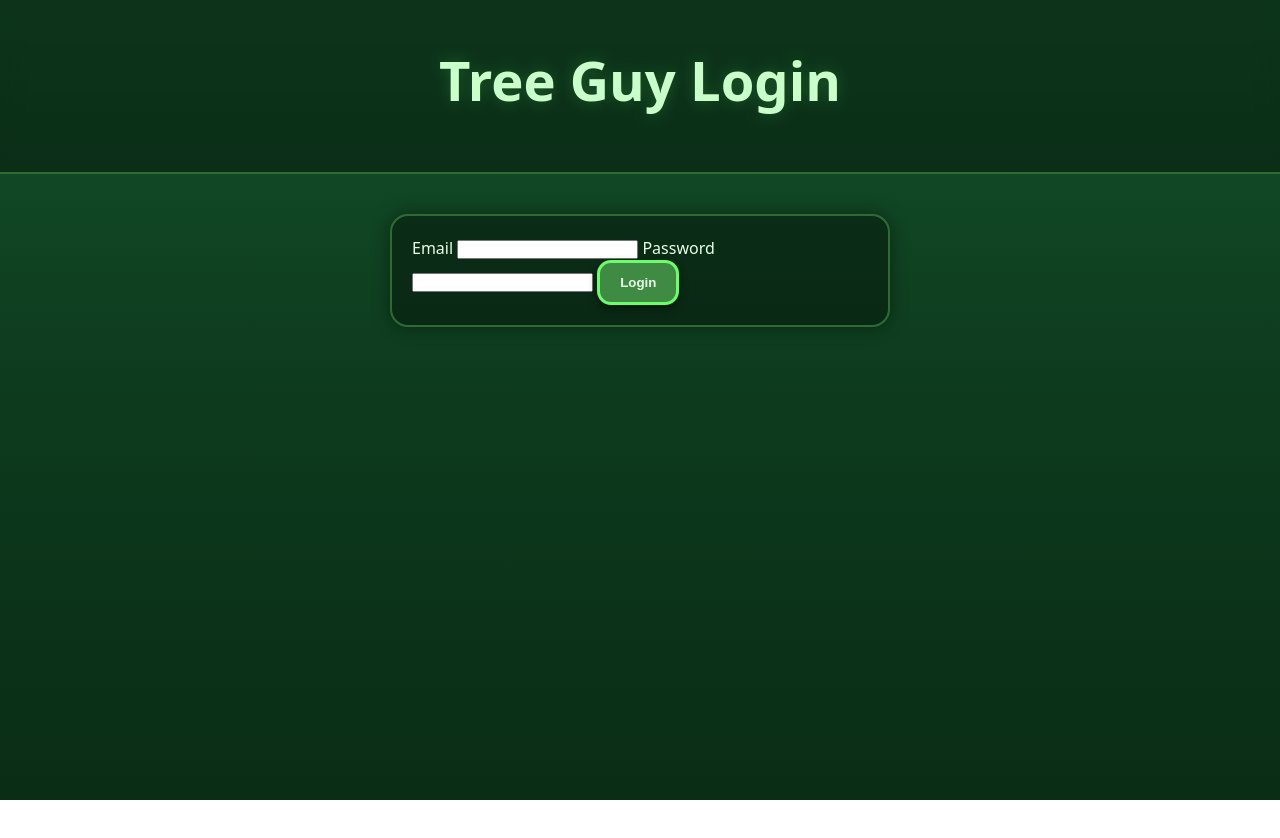
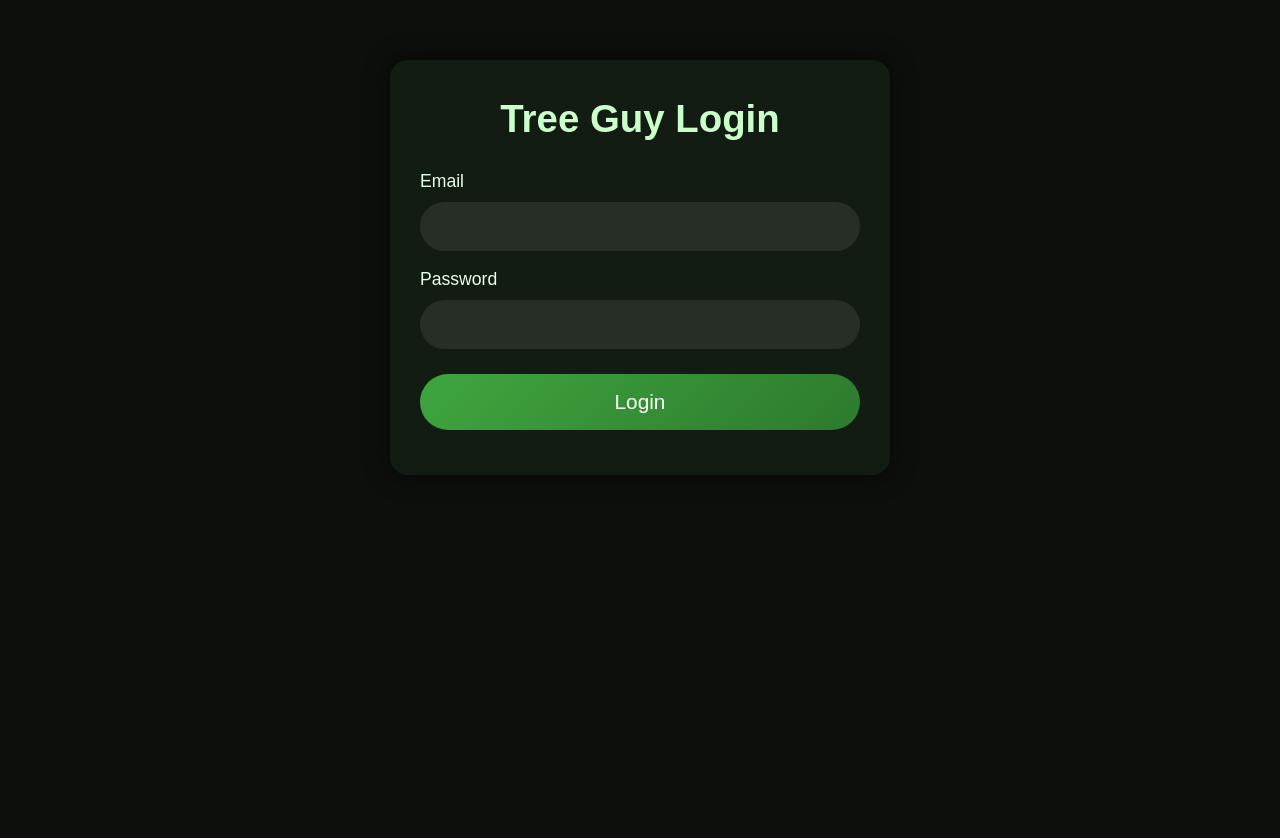
Before and after one commit to boardwalkclay1/real_tree_guy, a website: page public/treeguy/login.html in a window 1280 px wide. Before the commit the page ends 800 px from the top, so only its background shows below. Drawn offline with Linux system fonts and the light colour scheme.

Commit message:
Enhance login.html with styles and PocketBase auth
Updated login page with new styles and authentication logic.

```diff
--- a/public/treeguy/login.html
+++ b/public/treeguy/login.html
@@ -5,15 +5,89 @@
   <title>Tree Guy Login</title>
   <link rel="stylesheet" href="../styles.css">
   <meta name="viewport" content="width=device-width, initial-scale=1.0">
+
+  <style>
+    body {
+      background: #0d0f0d;
+      color: #e8ffe8;
+      font-family: Arial, sans-serif;
+    }
+
+    .login-card {
+      max-width: 500px;
+      margin: 60px auto;
+      padding: 30px;
+      background: rgba(20, 30, 20, 0.9);
+      border-radius: 18px;
+      box-shadow: 0 0 25px rgba(0, 0, 0, 0.6);
+      backdrop-filter: blur(6px);
+    }
+
+    h1 {
+      text-align: center;
+      font-size: 2.4rem;
+      margin-bottom: 20px;
+      color: #caffca;
+    }
+
+    label {
+      display: block;
+      margin-top: 15px;
+      font-size: 1.1rem;
+    }
+
+    /* Bubble-style inputs */
+    input {
+      width: 100%;
+      padding: 14px;
+      margin-top: 8px;
+      border-radius: 50px;
+      border: none;
+      background: rgba(255, 255, 255, 0.08);
+      color: #e8ffe8;
+      font-size: 1.1rem;
+      outline: none;
+      transition: 0.2s;
+    }
+
+    input:focus {
+      background: rgba(255, 255, 255, 0.15);
+      transform: scale(1.02);
+    }
+
+    /* Bubble button */
+    .bubble-btn {
+      width: 100%;
+      padding: 16px;
+      margin-top: 25px;
+      font-size: 1.3rem;
+      border: none;
+      border-radius: 50px;
+      background: linear-gradient(135deg, #3fa63f, #2d7a2d);
+      color: white;
+      cursor: pointer;
+      transition: 0.2s;
+    }
+
+    .bubble-btn:hover {
+      transform: scale(1.03);
+      background: linear-gradient(135deg, #4fdc4f, #2d7a2d);
+    }
+
+    .error {
+      margin-top: 15px;
+      color: #ff8f8f;
+      text-align: center;
+      font-size: 1rem;
+    }
+  </style>
 </head>
 
 <body>
 
-  <header class="rtg-header">
+  <div class="login-card">
     <h1>Tree Guy Login</h1>
-  </header>
 
-  <main class="card" style="max-width:500px;margin:40px auto;padding:20px;">
     <form id="loginForm">
       <label>Email</label>
       <input id="email" type="email" required>
@@ -21,16 +95,46 @@
       <label>Password</label>
       <input id="password" type="password" required>
 
-      <button class="btn-primary" type="submit">Login</button>
+      <button class="bubble-btn" type="submit">Login</button>
+
+      <div id="errorMsg" class="error"></div>
     </form>
-  </main>
+  </div>
 
-  <script>
-    document.getElementById("loginForm").addEventListener("submit", (e) => {
+  <script type="module">
+    import PocketBase from "https://cdn.jsdelivr.net/npm/pocketbase@0.21.1/dist/pocketbase.esm.js";
+
+    const pb = new PocketBase("https://pocketbase-production-f2f5.up.railway.app");
+
+    const form = document.getElementById("loginForm");
+    const errorMsg = document.getElementById("errorMsg");
+
+    form.addEventListener("submit", async (e) => {
       e.preventDefault();
 
-      // TODO: real auth
-      window.location.href = "../dashboard.html";
+      const email = document.getElementById("email").value.trim();
+      const password = document.getElementById("password").value.trim();
+
+      try {
+        // Authenticate with PocketBase
+        const auth = await pb.collection("users").authWithPassword(email, password);
+
+        // Save user info locally
+        localStorage.setItem("rtgUserId", auth.record.id);
+        localStorage.setItem("rtgRole", auth.record.role);
+
+        // Enforce Tree Guy payment
+        if (auth.record.role === "treeguy" && !auth.record.hasPaidAccess) {
+          window.location.href = "paywall.html";
+          return;
+        }
+
+        // Redirect to dashboard
+        window.location.href = "../dashboard.html";
+
+      } catch (err) {
+        errorMsg.textContent = "Invalid login. Check your email or password.";
+      }
     });
   </script>
 
```
